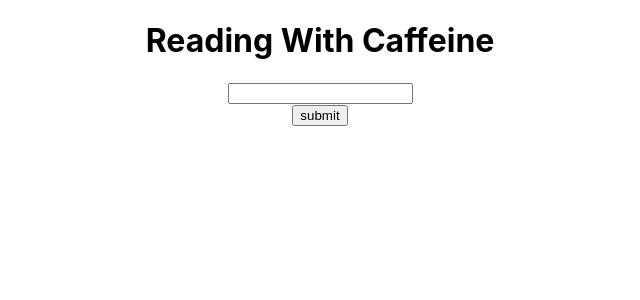
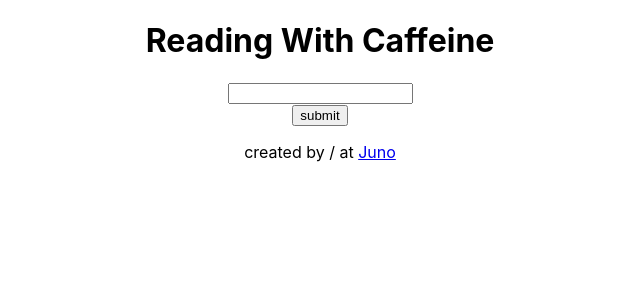
Before and after one commit to kdlry/readingWithCaffeine, a React (Create React App) app: page / in a window 1280 px wide. Shown: the top 300 px of the page, without its empty margins (320-960 px from the left). Built offline with nearby package versions, Linux system fonts and the light colour scheme; no server answers.

Commit message:
Rr branch (#1)
* first api call test

* first api call test mods

* first api call test mods2

* Header and Footer mods

```diff
--- /dev/null
+++ b/index.css
@@ -0,0 +1,13 @@
+body {
+  margin: 0;
+  font-family: -apple-system, BlinkMacSystemFont, 'Segoe UI', 'Roboto', 'Oxygen',
+    'Ubuntu', 'Cantarell', 'Fira Sans', 'Droid Sans', 'Helvetica Neue',
+    sans-serif;
+  -webkit-font-smoothing: antialiased;
+  -moz-osx-font-smoothing: grayscale;
+}
+
+code {
+  font-family: source-code-pro, Menlo, Monaco, Consolas, 'Courier New',
+    monospace;
+}
--- a/src/App.css
+++ b/src/App.css
@@ -32,6 +32,7 @@
   from {
     transform: rotate(0deg);
   }
+
   to {
     transform: rotate(360deg);
   }
--- a/src/App.js
+++ b/src/App.js
@@ -16,34 +16,45 @@
       coffeeShops: [],
       distanceBetween: '',
       selectedCoffeeShop: '',
-
-
-    }
+    };
+  }
+  componentDidMount(t) {
+    const apiKey = 'rNUBvav2dEGGss4WVvHK64tVGGygn3zB';
+    axios({
+      url: 'http://www.mapquestapi.com/search/v3/prediction',
+      params: {
+        q: 'library',
+        collection: 'poi',
+        key: apiKey,
+      },
+    }).then((res) => {
+      console.log(res.data.results);
+    });
   }
 
   handleUserInputChange = (event) => {
     const userInput = event.target.value;
     console.log(userInput);
-    this.setState({userInput})
-  }
+    this.setState({ userInput });
+  };
 
   handleFormSubmit = (event) => {
     event.preventDefault();
     console.log('form submitted');
-  }
-
+  };
 
   render() {
     return (
-      <div className="App">
-        <h1>Reading With Caffeine </h1>
+      <div className='App'>
+        <Header />
         <Form
           userInput={this.userInput}
           handleUserInputChange={this.handleUserInputChange}
           handleFormSubmit={this.handleFormSubmit}
         />
+        <Footer />
       </div>
-    )
+    );
   }
 }
 export default App;
--- a/src/Footer.js
+++ b/src/Footer.js
@@ -1,10 +1,13 @@
 import React from 'react';
 
 const Footer = () => {
-    return (
-        <>
-        </>
-    )
-}
+  return (
+    <>
+      <p>
+        created by / at <a href='https://junocollege.com/'>Juno</a>
+      </p>
+    </>
+  );
+};
 
 export default Footer;
--- a/src/Header.js
+++ b/src/Header.js
@@ -1,10 +1,11 @@
 import React from 'react';
 
 const Header = () => {
-    return (
-        <>
-        </>
-    )
-}
+  return (
+    <>
+      <h1>Reading With Caffeine</h1>
+    </>
+  );
+};
 
 export default Header;
```
